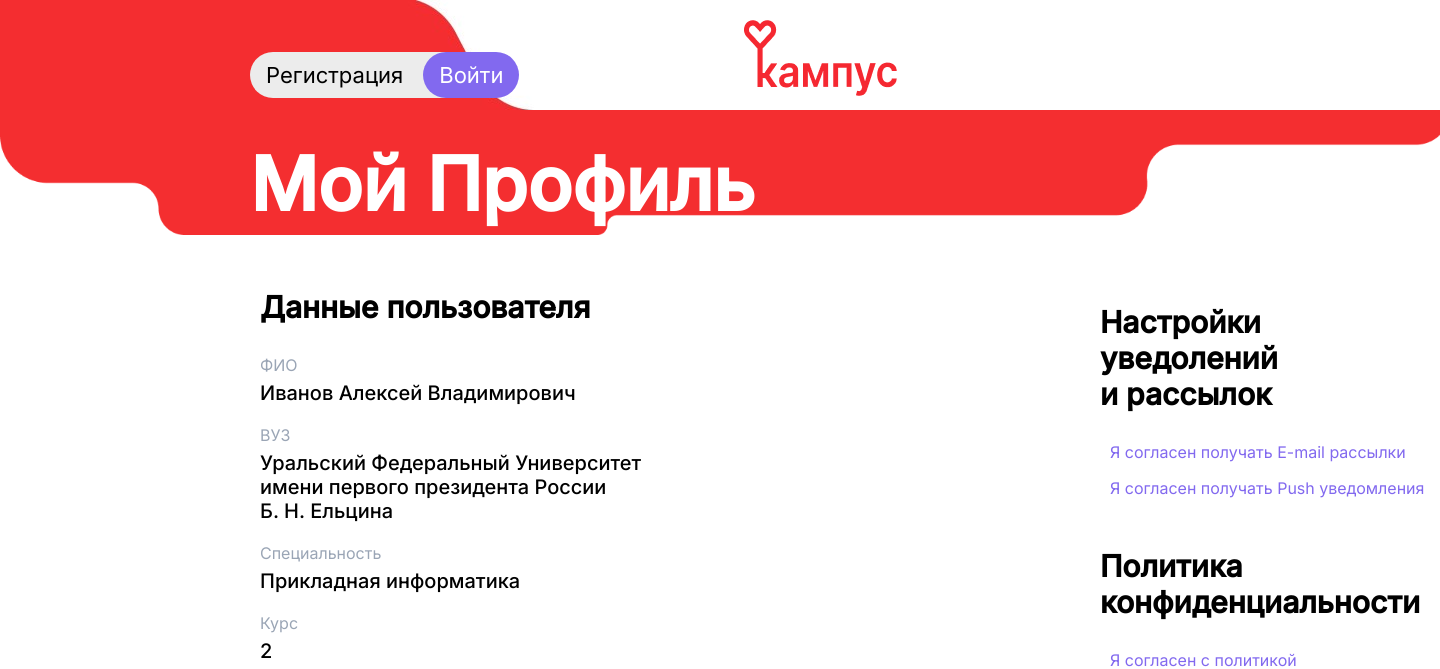
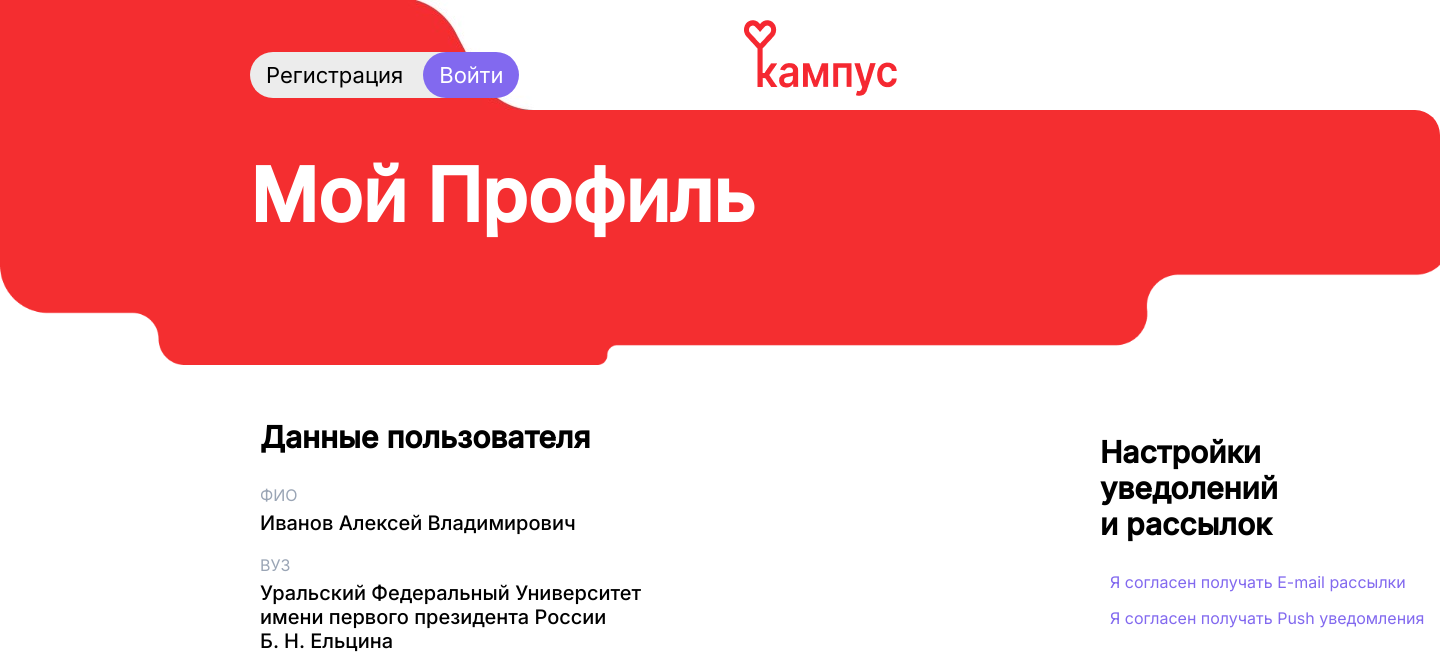
Before and after one commit to ICFA/Campus-by-Flairest, a Django app: page /profile/ in a window 1440 px wide. Shown: the top 669 px of the page. Run offline with Django 5.2, Linux system fonts and the light colour scheme; parts of the project's set-up code (start-up, migrations or seed data) failed here and were passed over; some libraries are stand-ins or nearby versions.

Commit message:
Косметическая плашка на странице профиля

```diff
--- a/Flairest_team_campus_project/flairest_campus/models.py
+++ b/Flairest_team_campus_project/flairest_campus/models.py
@@ -185,7 +185,7 @@ class Specialty(models.Model):
     photo = models.ImageField(upload_to='spec/', null=True)
     about = models.TextField(max_length=1000)
     special = models.TextField(max_length=2000)
-    university = models.ForeignKey(University, on_delete=models.PROTECT, null=True)
+    # university = models.ForeignKey(University, on_delete=models.PROTECT, null=True)
     # faculty = models.ForeignKey(Institute, on_delete=models.PROTECT)
     city = models.CharField(max_length=40, choices=CITY_CHOICES, default=Ekat)
     level = models.CharField(max_length=40, choices=LEVEL_CHOICES, default='Бакалавриат')
--- a/Flairest_team_campus_project/flairest_campus/static/flairest_campus/css/profile.css
+++ b/Flairest_team_campus_project/flairest_campus/static/flairest_campus/css/profile.css
@@ -1,17 +1,11 @@
 .profile {
-    padding-top: -10px;
-    padding-left: 250px;
-    margin-bottom: -59px;
-    padding-bottom: 40px;
+    margin-top: 10px;
+    margin-bottom: 0px;
     font-family: 'Inter', sans-serif;
     font-size: 74px;
     color: white;
-    position: relative;
-    margin-top: 9px;
-}
-
-.main-bottom-profile {
-    margin-top: -100px;
+    padding-left: 250px;
+    padding-top: 40px;
 }
 
 .enter-profile {
@@ -91,3 +85,13 @@
     font-weight: 600;
     margin-left: 260px;
 }
+
+.main-header {
+    background-color: #F42E30;
+    margin-top: -30px;
+    border-top-right-radius: 25px;
+}
+
+.main-bottom-profile {
+    width: 100%;
+}
--- a/Flairest_team_campus_project/flairest_campus/templates/flairest_campus/profile.html
+++ b/Flairest_team_campus_project/flairest_campus/templates/flairest_campus/profile.html
@@ -35,10 +35,10 @@
             </div>
         </div>
         <main class="main-profile">
-            <section>
+            <section class="main-header">
                 <h1 class = "profile">Мой Профиль</h1>
-                <img class="main-bottom-profile" src = "image/profile.png" width="100%">
             </section>
+            <img class="main-bottom-profile" src="{% static 'flairest_campus/image/profile.png' %}">
             <section class="main-user">
                 <section class="user-data">
                     <h1 class="user-data-main">Данные пользователя</h1>
```
